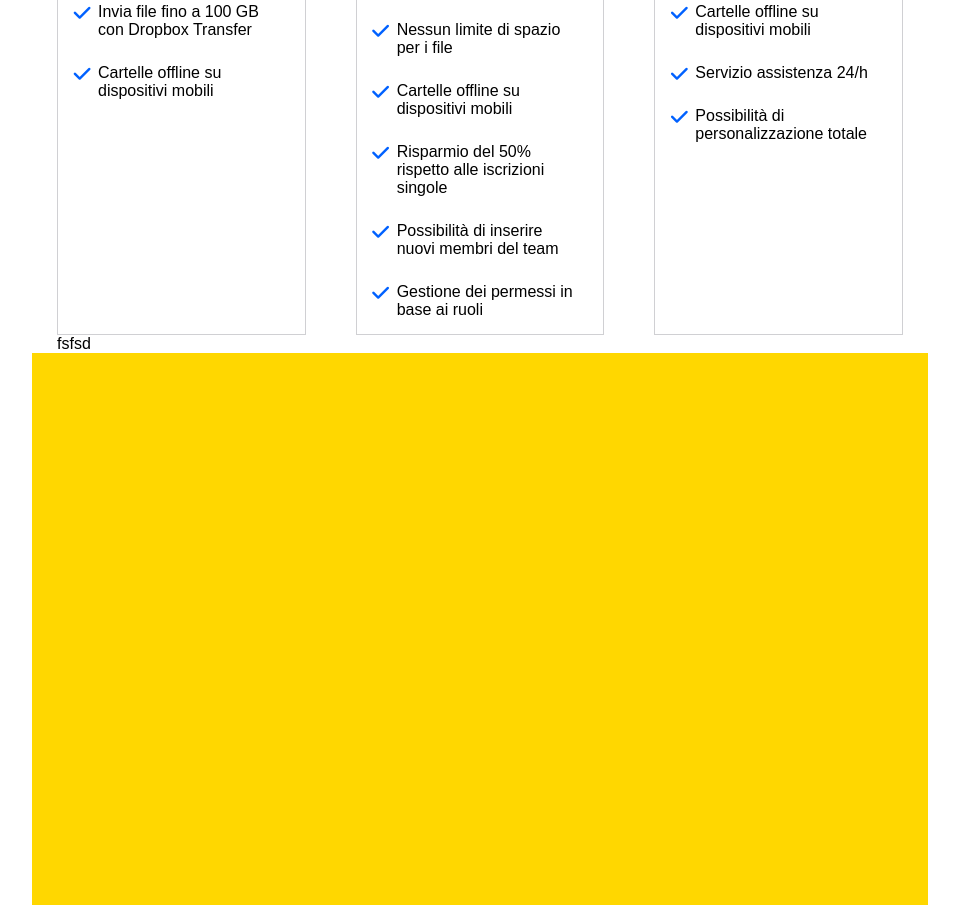
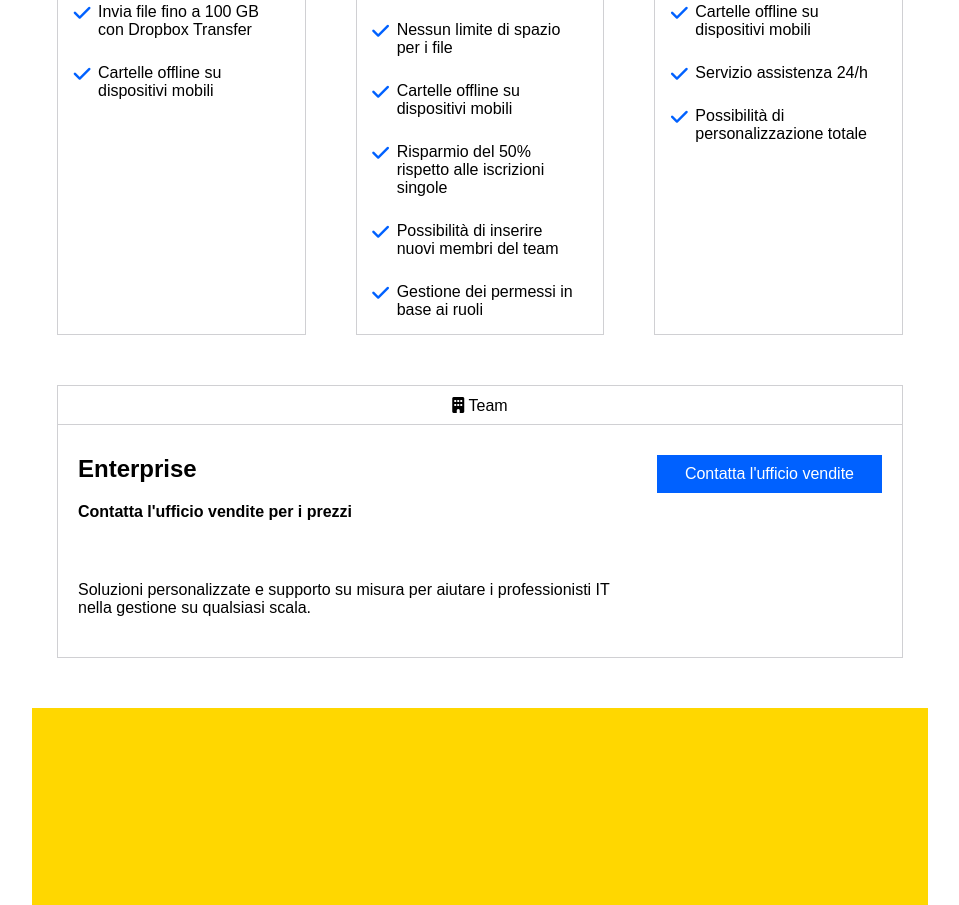
Before and after one commit to clmb00/htmlcss-dropbox, a plain HTML site: page index.html in a window 1280 px wide. Shown: the part 1838-2743 px from the top of the page, without its empty margins (160-1119 px from the left). Drawn offline with Linux system fonts and the light colour scheme.

Commit message:
[ADD] last part section plan

```diff
--- a/css/style.css
+++ b/css/style.css
@@ -169,6 +169,9 @@ header nav li a{
 
 .plan-choice .col .content{
   border-top: none;
+}
+
+.plan-choice .col:not(.large) .content{
   height: 980px;
 }
 
@@ -180,46 +183,69 @@ header nav li a{
 
 .plan-choice .col .content{
   padding: 40px 20px;
+  margin-bottom: 50px;
 }
 
-.plan-choice .content h4{
+.plan-choice .col .content h4{
   font-size: 1.5rem;
   margin-bottom: 25px;
 }
 
-.plan-choice .content span:nth-of-type(1){
+.plan-choice .col .content span:nth-of-type(1){
   display: block;
   font-weight: bold;
   margin-bottom: 20px;
 }
 
-.plan-choice .content span:nth-of-type(2){
+.plan-choice .col .content span:nth-of-type(2){
   display: block;
   color: #666666;
   margin-bottom: 60px;
 }
 
-.plan-choice .content ul li{
+.plan-choice .col .content ul li{
   margin-bottom: 25px;
 }
 
-.plan-choice .content .button{
+.plan-choice .col .content .button{
   margin: 25px 0px 35px;
 }
 
-.plan-choice .content hr{
+.plan-choice .col .content hr{
   width: 16%;
   border-color: #D0D0D3;
   margin: 40px 0px 50px;
 }
 
-.plan-choice .content h5{
+.plan-choice .col .content h5{
   margin-bottom: 40px;
 }
 
-.plan-choice .content ul:last-of-type li i{
+.plan-choice .col .content ul:last-of-type li i{
   color: #0061FF;
   font-size: 1.2rem;
+}
+
+.plan-choice .col.large .content{
+  padding-top: 30px;
+}
+
+.plan-choice .col.large .content h4{
+  margin-bottom: 20px;
+}
+
+.plan-choice .col.large .content span{
+  margin-bottom: 60px;
+}
+
+.plan-choice .col.large .content p{
+  margin-right: 30%;
+}
+
+.plan-choice .col.large .content .button{
+  width: 28%;
+  float: right;
+  margin-top: 0;
 }
 
 .partner{
--- a/index.html
+++ b/index.html
@@ -197,7 +197,18 @@
         </div>
 
         <div class="col large">
-          fsfsd
+          <div class="title">
+            <i class="fa-solid fa-building"></i>
+            <span>Team</span>
+          </div>
+          <div class="content">
+            <div class="button">
+              <a href="#">Contatta l'ufficio vendite</a>
+            </div>
+            <h4>Enterprise</h4>
+            <span>Contatta l'ufficio vendite per i prezzi</span>
+            <p>Soluzioni personalizzate e supporto su misura per aiutare i professionisti IT nella gestione su qualsiasi scala.</p>
+          </div>
         </div>
 
       </div>
```
